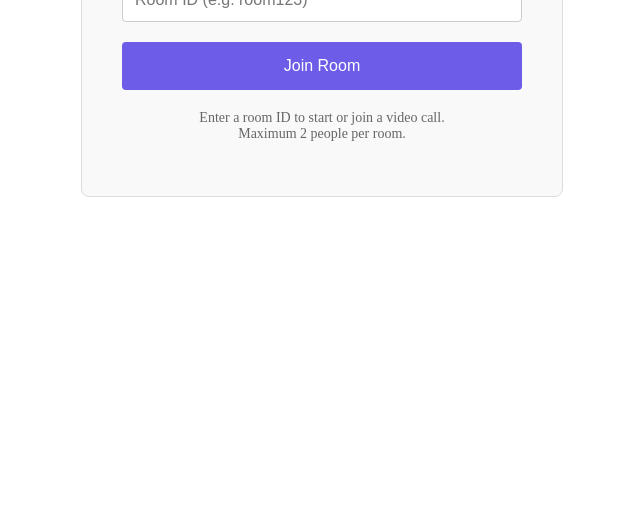
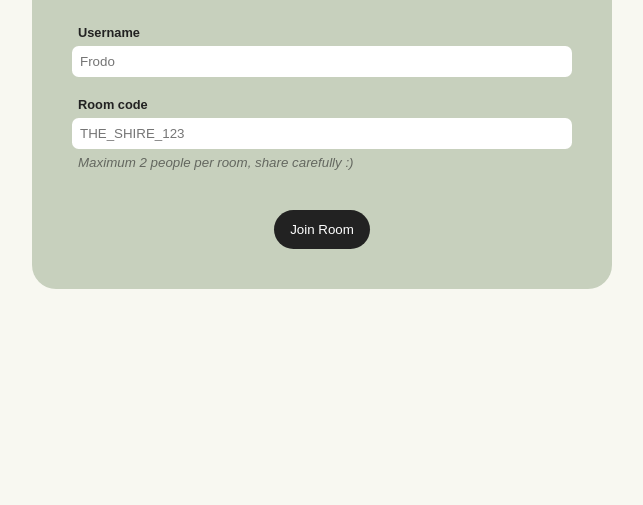
Before and after one commit to mkubincova/webrtc-video-call, a website: page index.html in a window 1280 px wide. Shown: the part 311-816 px from the top of the page, without its empty margins (318-961 px from the left). Drawn offline with Linux system fonts and the light colour scheme.

Commit message:
feat: style homepage

```diff
--- a/index.html
+++ b/index.html
@@ -5,84 +5,37 @@
     <link rel="icon" type="image/svg+xml" href="/vite.svg" />
     <meta name="viewport" content="width=device-width, initial-scale=1.0" />
     <title>Join Video Call</title>
+    <link rel="stylesheet" href="/src/style.css" />
   </head>
   <body>
     <div id="app">
-      <div
-        style="
-          max-width: 400px;
-          margin: 100px auto;
-          text-align: center;
-          padding: 40px;
-          border: 1px solid #ddd;
-          border-radius: 8px;
-          background: #f9f9f9;
-        "
-      >
-        <h1 style="color: #6c5ce7; margin-bottom: 30px">🎥 Video Call App</h1>
+      <div class="join-container">
+        <h1>🎥 Video Call App</h1>
 
-        <form
-          id="joinForm"
-          action="room.html"
-          method="GET"
-          style="margin-bottom: 20px"
-        >
+        <form id="joinForm" action="room.html" method="GET">
+          <label for="username">Username</label>
           <input
             id="username"
             type="text"
             name="username"
-            placeholder="Enter your name..."
+            placeholder="Frodo"
             required
             minlength="2"
-            style="
-              width: 100%;
-              padding: 12px;
-              font-size: 16px;
-              border: 1px solid #ccc;
-              border-radius: 4px;
-              margin-bottom: 15px;
-              box-sizing: border-box;
-            "
           />
+
+          <label for="roomId">Room code</label>
           <input
             id="roomId"
             type="text"
             name="roomId"
-            placeholder="Room ID (e.g. room123)"
+            placeholder="THE_SHIRE_123"
             required
             minlength="3"
-            style="
-              width: 100%;
-              padding: 12px;
-              font-size: 16px;
-              border: 1px solid #ccc;
-              border-radius: 4px;
-              margin-bottom: 20px;
-              box-sizing: border-box;
-            "
           />
-          <button
-            type="submit"
-            id="connect"
-            style="
-              width: 100%;
-              padding: 15px;
-              font-size: 16px;
-              background: #6c5ce7;
-              color: white;
-              border: none;
-              border-radius: 4px;
-              cursor: pointer;
-            "
-          >
-            Join Room
-          </button>
+          <small>Maximum 2 people per room, share carefully :)</small>
+
+          <button type="submit">Join Room</button>
         </form>
-
-        <p style="color: #666; font-size: 14px; margin-top: 20px">
-          Enter a room ID to start or join a video call.<br />
-          Maximum 2 people per room.
-        </p>
       </div>
     </div>
   </body>
--- /dev/null
+++ b/src/style.css
@@ -0,0 +1,83 @@
+* {
+  --border-radius: 1.5em;
+  --border-radius-sm: 0.5em;
+
+  --color-base: #f8f8f1;
+  --color-base-dark: #f1efe4;
+  --color-base-light: #ffffff;
+
+  --color-text: #222222;
+
+  --color-green: #c7d0bd;
+  --color-green-dark: #8da776;
+}
+
+html {
+  font-family: Arial, sans-serif;
+  background-color: var(--color-base);
+  color: var(--color-text);
+}
+
+label {
+  display: block;
+  margin: 0 0 6px 6px;
+  font-weight: bold;
+  font-size: 0.8rem;
+}
+
+input[type="text"] {
+  width: 100%;
+  padding: 8px;
+  border: none;
+  box-sizing: border-box;
+  border-radius: var(--border-radius-sm);
+}
+
+input[type="text"] ~ label {
+  margin-top: 20px;
+}
+
+button {
+  padding: 12px 16px;
+  background-color: var(--color-text);
+  color: white;
+  border: none;
+  cursor: pointer;
+  border-radius: var(--border-radius);
+
+  &:hover {
+    opacity: 0.8;
+  }
+}
+
+#app {
+  display: flex;
+  justify-content: center;
+  align-items: center;
+  height: 100vh;
+}
+
+.join-container {
+  width: 100%;
+  max-width: 500px;
+  padding: 20px 40px;
+  border-radius: var(--border-radius);
+  background-color: var(--color-green);
+
+  & h1 {
+    text-align: center;
+    margin-bottom: 40px;
+  }
+
+  & button {
+    display: block;
+    margin: 40px auto 20px auto;
+  }
+
+  & small {
+    display: block;
+    margin: 6px 0 0 6px;
+    opacity: 0.6;
+    font-style: italic;
+  }
+}
```
Also changed, not shown: room.html (+4 -1 lines).
